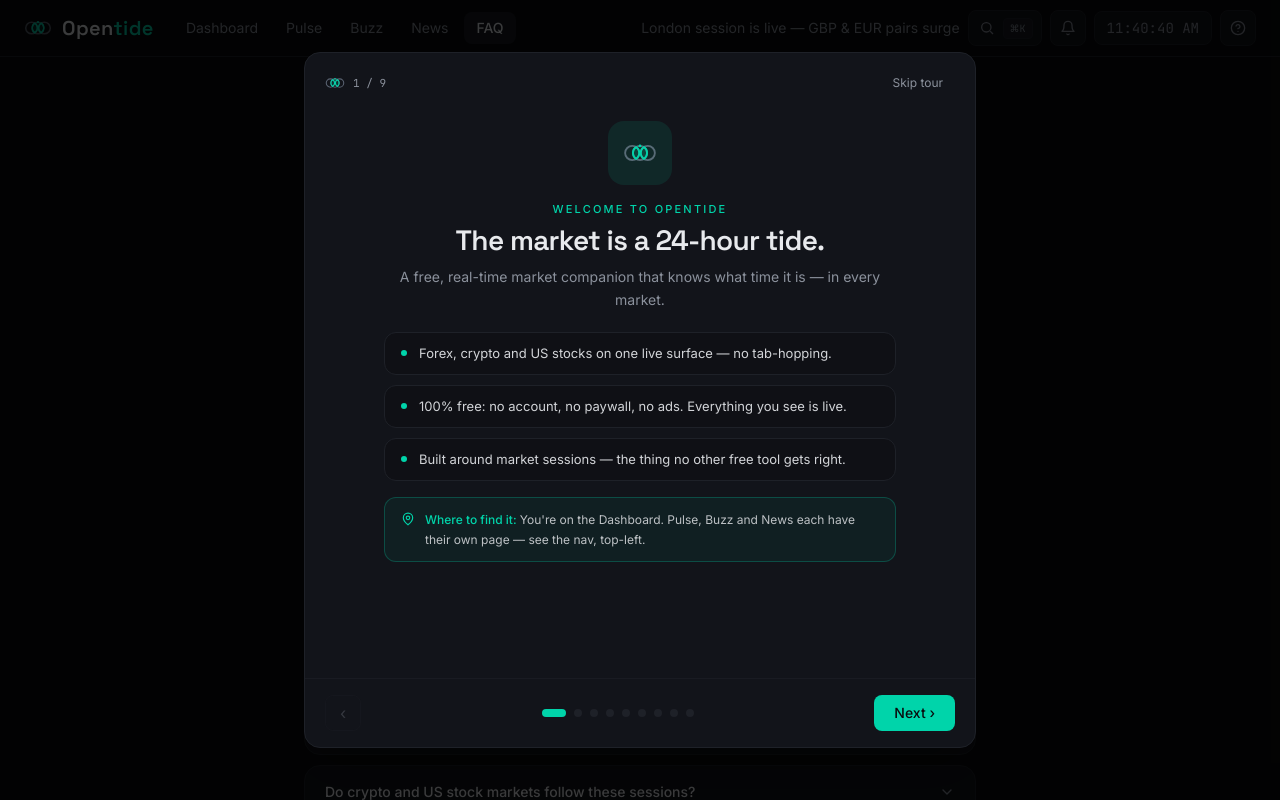
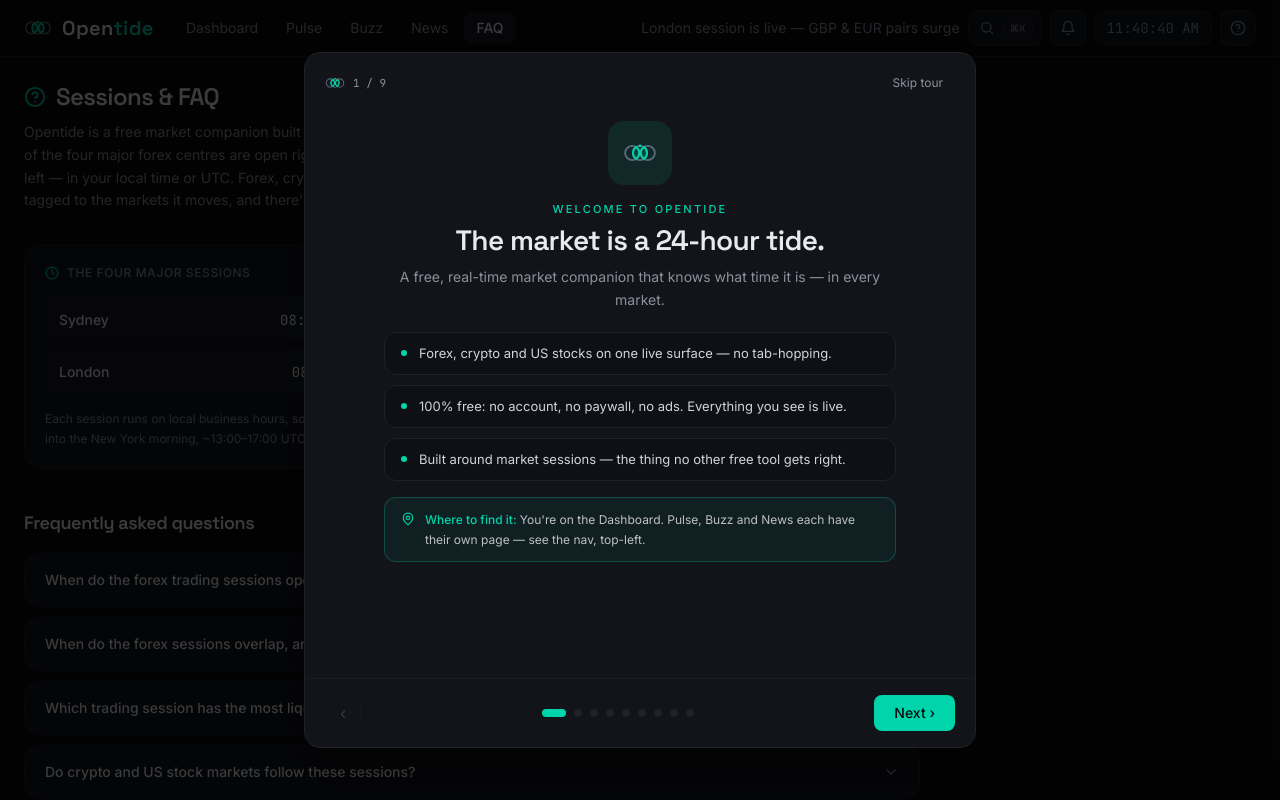
Before and after one commit to Bcypher01/opentide, a Next.js app: page /faq in a window 1280 px wide. Shown: the top 800 px of the page. Built offline with nearby package versions, Linux system fonts and the light colour scheme.

Commit message:
style(faq): refine layout, spacing and accordion styling

```diff
--- a/src/app/faq/page.tsx
+++ b/src/app/faq/page.tsx
@@ -30,13 +30,13 @@
         dangerouslySetInnerHTML={{ __html: JSON.stringify(faqJsonLd) }}
       />
 
-      <article className="mx-auto w-full max-w-2xl pb-16">
+      <article className="max-w-4xl pb-16">
         <header className="mt-2">
           <h1 className="font-display flex items-center gap-2.5 text-2xl font-semibold tracking-tight">
             <IconHelp size={22} className="text-accent" />
             Sessions &amp; FAQ
           </h1>
-          <p className="mt-2 text-sm leading-relaxed text-muted">
+          <p className="mt-2 max-w-2xl text-sm leading-relaxed text-muted">
             Opentide is a free market companion built around{" "}
             <strong className="font-medium text-text">trading sessions</strong>. A live
             session clock shows which of the four major forex centres are open right now,
```
